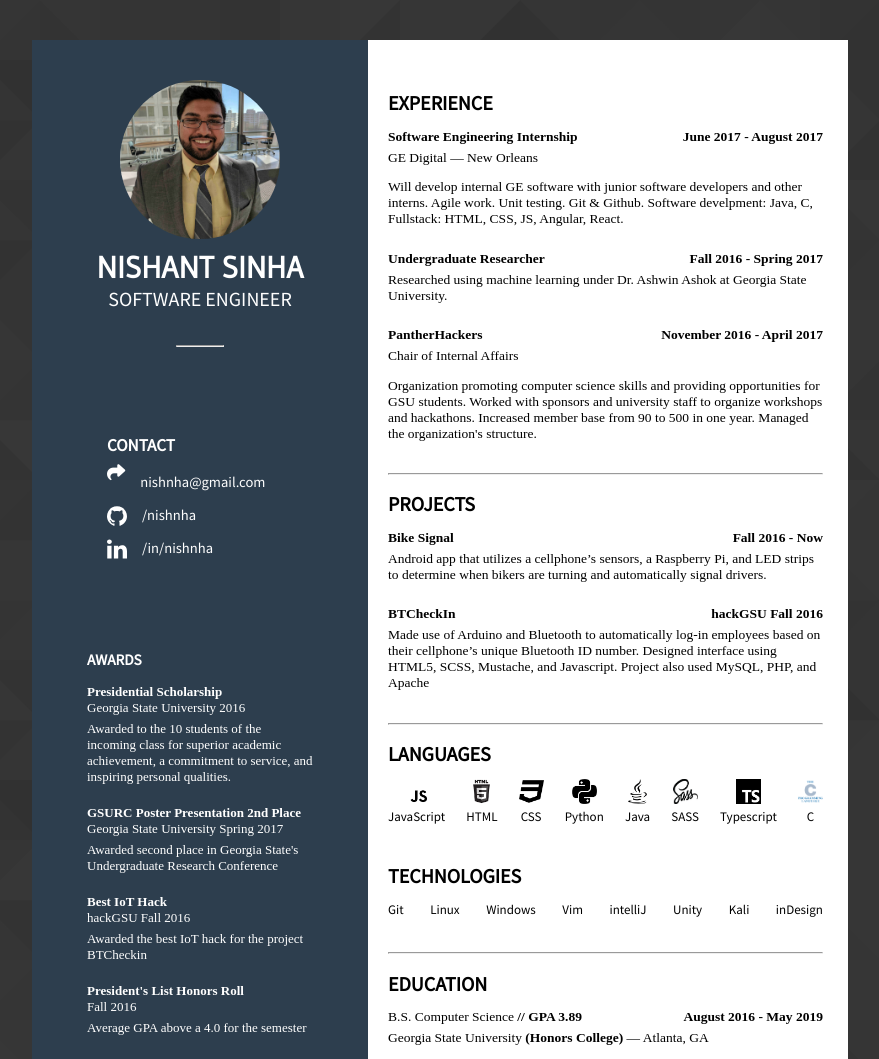
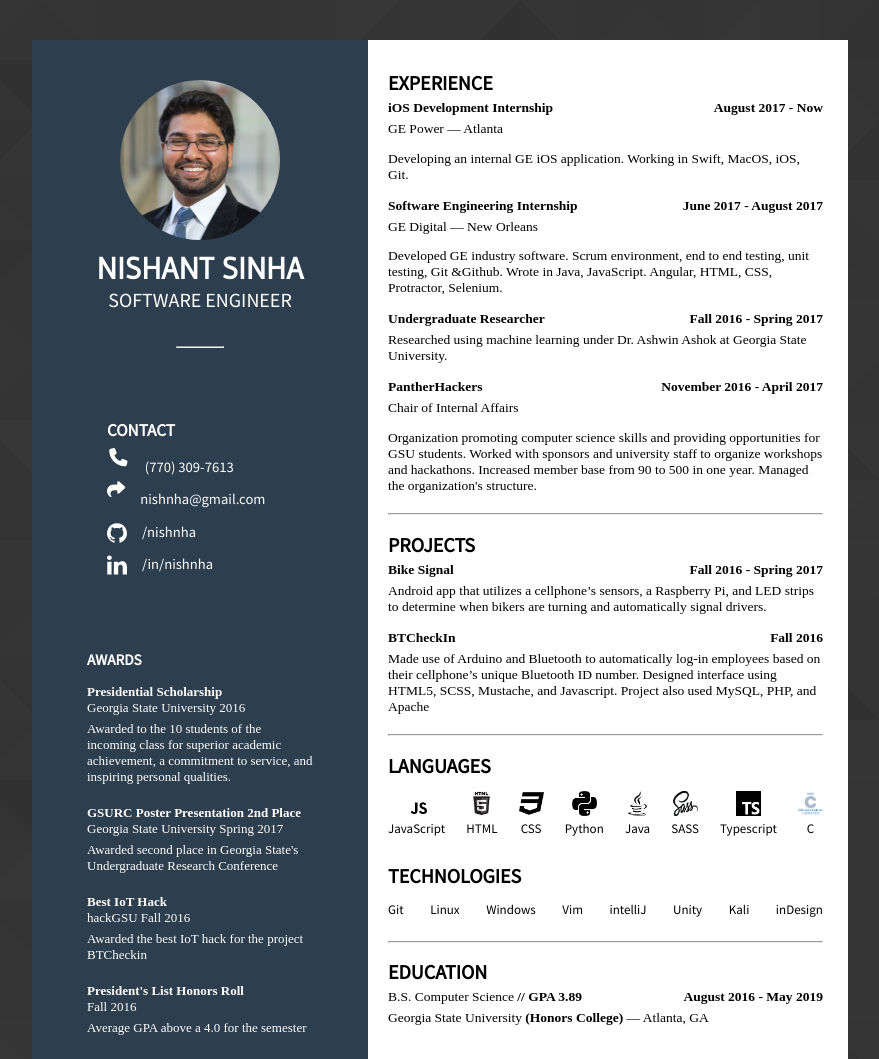
Before and after one commit to Nishnha/resume, a plain HTML site: page v2.0/index.html in a window 1280 px wide. Shown: the top 1059 px of the page, without its empty margins (200-1079 px from the left). Drawn offline with Linux system fonts and the light colour scheme; a web font is replaced by a local one.

Commit message:
Added GE Power, Changed picture, Added phone number

```diff
--- a/v2.0/index.html
+++ b/v2.0/index.html
@@ -10,7 +10,7 @@
 	<div class="resume">
         <div class="left flex">
             <div id="name">
-                <img class="photo" src="img/nishant_sinha1.jpg"/>
+                <img class="photo" src="img/nishant_sinha.jpeg"/>
                 <div class="title">
                     <h1>NISHANT SINHA</h1>
                     <!-- <h2>WEB DEVELOPER</h2> -->
@@ -22,10 +22,10 @@
                 <div class="contact-header">
                     <h3>CONTACT</h3>
                 </div>
-                <!-- <div class="contact-item">
+                <div class="contact-item">
                     <i class="fa fa-lg fa-fw fa-phone" aria-hidden="true"></i>
                     <p>(770) 309-7613</p>
-                </div> -->
+                </div>
                 <div class="contact-item">
                     <i class="fa fa-lg fa-share" aria-hidden="true"></i>
                     <p>nishnha@gmail.com</p>
@@ -94,6 +94,20 @@
         <div class="right flex">
             <div id="experience" class="common">
 				<h3>EXPERIENCE</h3>
+                <div class="item">
+                    <p>
+                        <b>iOS Development Internship</b>
+                    </p>
+                    <p>
+                        <b>August 2017 - Now</b>
+                    </p>
+                    <p>
+                        GE Power &mdash; Atlanta
+                    </p>
+                    <p>
+                        Developing an internal GE iOS application. Working in Swift, MacOS, iOS, Git.
+                    </p>
+                </div>
 				<div class="item">
 					<p>
 						<b>Software Engineering Internship</b>
@@ -105,7 +119,7 @@
 						GE Digital &mdash; New Orleans
 					</p>
 					<p>
-						Will develop internal GE software with junior software developers and other interns. Agile work. Unit testing. Git & Github. Software develpment: Java, C,  Fullstack: HTML, CSS, JS, Angular, React.
+						Developed GE industry software. Scrum environment, end to end testing, unit testing, Git &Github. Wrote in Java, JavaScript. Angular, HTML, CSS, Protractor, Selenium.
 					</p>
 				</div>
 				<div class="item">
@@ -142,7 +156,7 @@
 							<b>Bike Signal</b>
 						</p>
 						<p>
-							<b>Fall 2016 - Now</b>
+							<b>Fall 2016 - Spring 2017</b>
 						</p>
 						<p>
 							Android app that utilizes a cellphone’s sensors, a Raspberry Pi, and LED strips to determine when bikers are turning and automatically signal drivers.
@@ -153,7 +167,7 @@
 							<b>BTCheckIn</b>
 						</p>
 						<p>
-							<b>hackGSU Fall 2016</b>
+							<b>Fall 2016</b>
 						</p>
 						<p>
 							Made use of Arduino and Bluetooth to automatically log-in employees based on their cellphone’s unique Bluetooth ID number. Designed interface using HTML5, SCSS, Mustache, and Javascript. Project also used MySQL, PHP, and Apache
--- a/v2.0/sass/resume.sass
+++ b/v2.0/sass/resume.sass
@@ -15,8 +15,9 @@
 		margin: 0
 		border: 0
 		padding: 0
-	resume
+	.resume
 		margin: 0 !important
+		padding: 0
 	body
 		background-color: white
 		margin: 0
@@ -56,11 +57,10 @@
 	color: white
 	font-family: "Source Sans Pro"
 	font-size: 13px
-	& > div
-		padding-top: $standard-margin
-		padding-bottom: $standard-margin
 
 .left
+	padding-top: $standard-margin
+	padding-bottom: $standard-margin
 	float: left
 	width: 3.5in
 	height: $height
@@ -112,6 +112,8 @@
 				margin-bottom: 20px
 
 .right
+	padding-top: $standard-margin / 2
+	padding-bottom: $standard-margin
 	height: $height
 	color: black
 	& > div
@@ -154,9 +156,11 @@
 		font-size: 13.5px
 		&:nth-child(1)
 			float: left
+			margin-top: 5px
 			margin-bottom: 5px
 		&:nth-child(2)
 			float: right
+			margin-top: 5px
 			margin-bottom: 5px
 		&:nth-child(n+3)
 			clear: both
```
Also changed, not shown: v2.0/css/resume.css, v2.0/img/nishant_sinha.jpeg (added), v2.0/img/nishant_sinha1.jpg (deleted), v2.0/img/resume_v2.0.jpg (added), v2.0/img/resume_v2.0.png (deleted), 1 other file.
